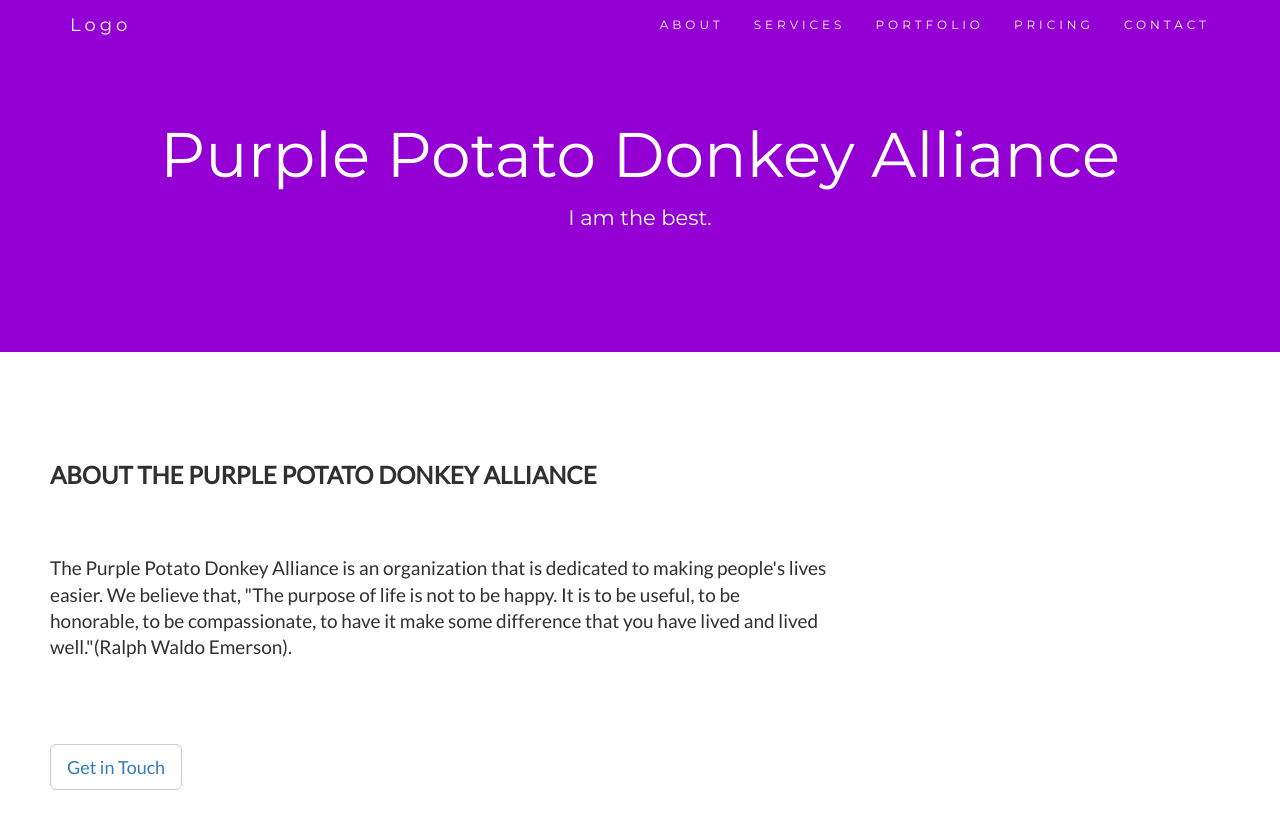
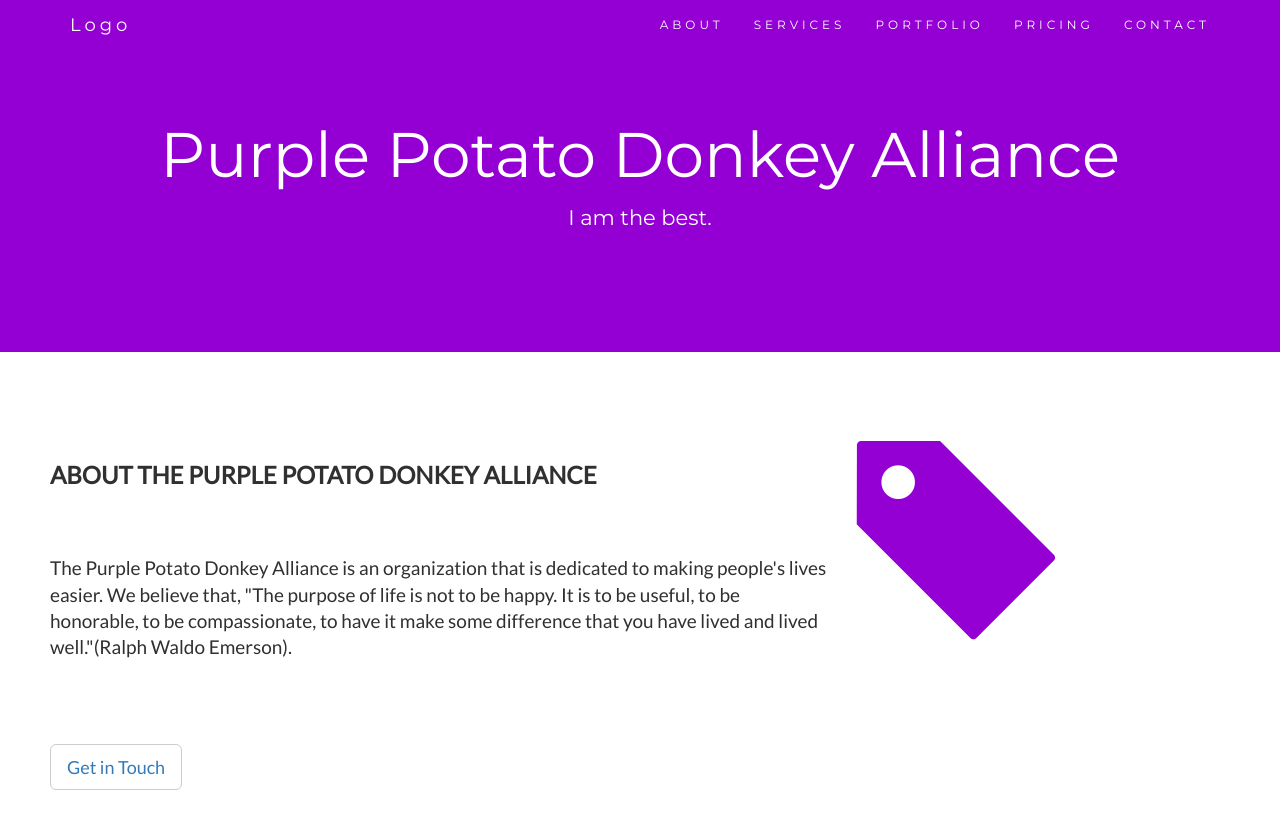
Before and after one commit to PotatoDonkey/PotatoDonkey.github.io, a Jekyll site: the page index.html, which Jekyll copies as it is, in a window 1280 px wide and 900 px high. Shown: the top 829 px of the window. Built offline with Jekyll 4.4.1, drawn with Linux system fonts in a browser that asks for light colours; nearby versions of some CDN libraries; library files that are not in the unit come from our copies.

Commit message:
Update index.html

```diff
--- a/index.html
+++ b/index.html
@@ -235,7 +235,7 @@
       <br><button class="btn btn-default btn-lg"><a href="#contact">Get in Touch</a></button>
     </div>
     <div class="col-sm-4">
-      <span class="glyphicons glyphicons-magic logo"></span>
+      <span class="glyphicon glyphicon-tag logo"></span>
     </div>
   </div>
 </div>
```
